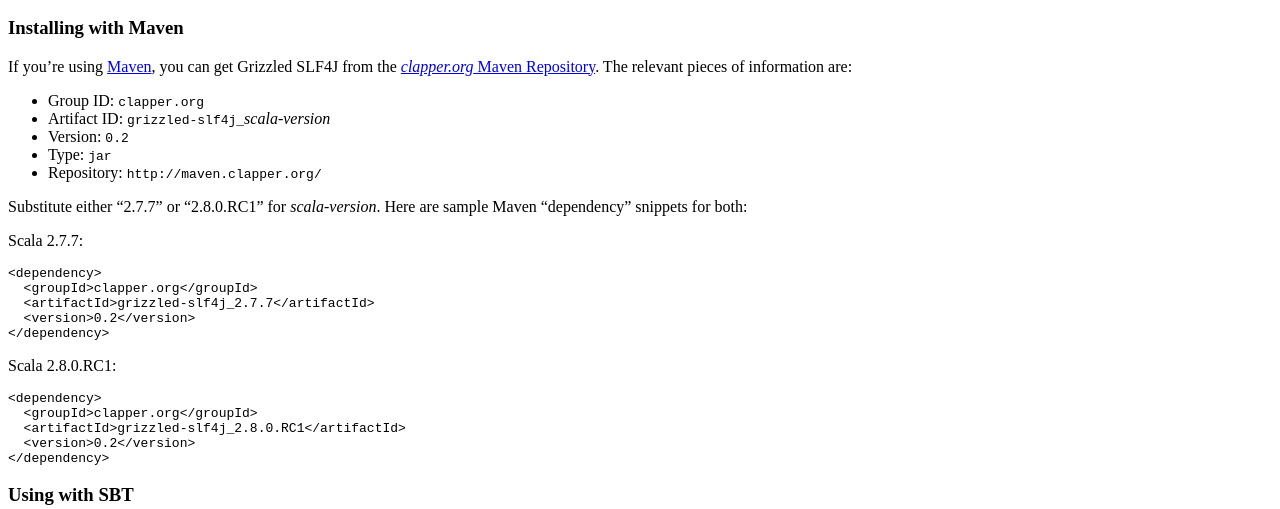
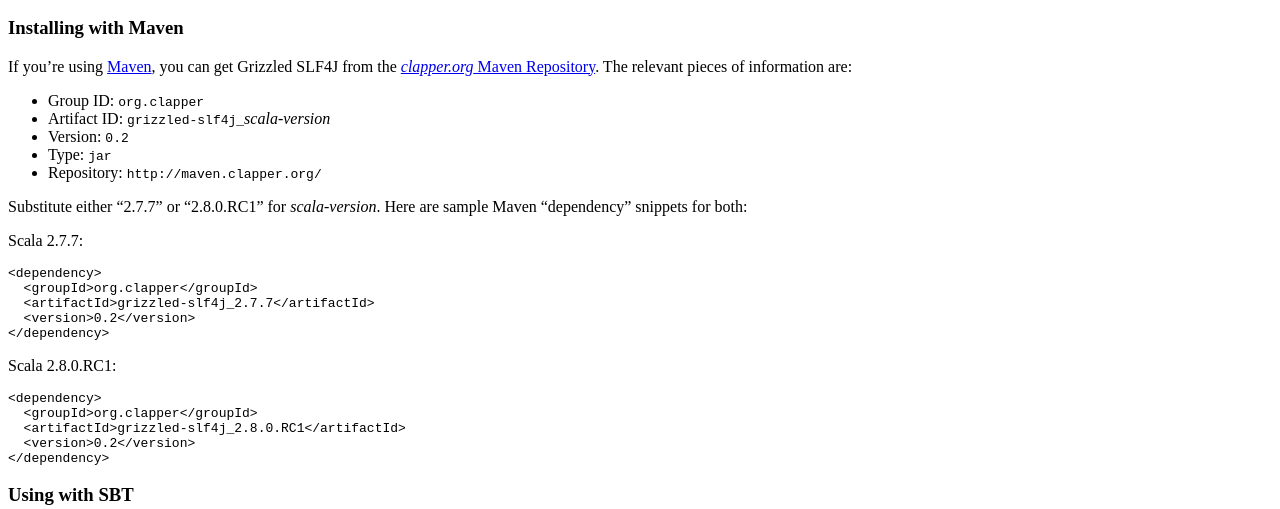
Before and after one commit to bmc/grizzled-slf4j, a Jekyll site: the page built from index.md, in a window 1280 px wide and 900 px high, scrolled down 251 px. Shown: the part 165-674 px from the top of the window. Built offline with Jekyll 4.4.1, drawn with Linux system fonts in a browser that asks for light colours.

```diff
--- a/index.md
+++ b/index.md
@@ -28,7 +28,7 @@ compilation. (See the [SBT cross-building][] page for details.)
 If you're using [Maven][], you can get Grizzled SLF4J from the
 [*clapper.org* Maven Repository][]. The relevant pieces of information are:
 
-* Group ID: `clapper.org`
+* Group ID: `org.clapper`
 * Artifact ID: `grizzled-slf4j_`*scala-version*
 * Version: `0.2`
 * Type: `jar`
@@ -40,7 +40,7 @@ sample Maven "dependency" snippets for both:
 Scala 2.7.7:
 
     <dependency>
-      <groupId>clapper.org</groupId>
+      <groupId>org.clapper</groupId>
       <artifactId>grizzled-slf4j_2.7.7</artifactId>
       <version>0.2</version>
     </dependency>
@@ -48,7 +48,7 @@ Scala 2.7.7:
 Scala 2.8.0.RC1:
 
     <dependency>
-      <groupId>clapper.org</groupId>
+      <groupId>org.clapper</groupId>
       <artifactId>grizzled-slf4j_2.8.0.RC1</artifactId>
       <version>0.2</version>
     </dependency>
```
